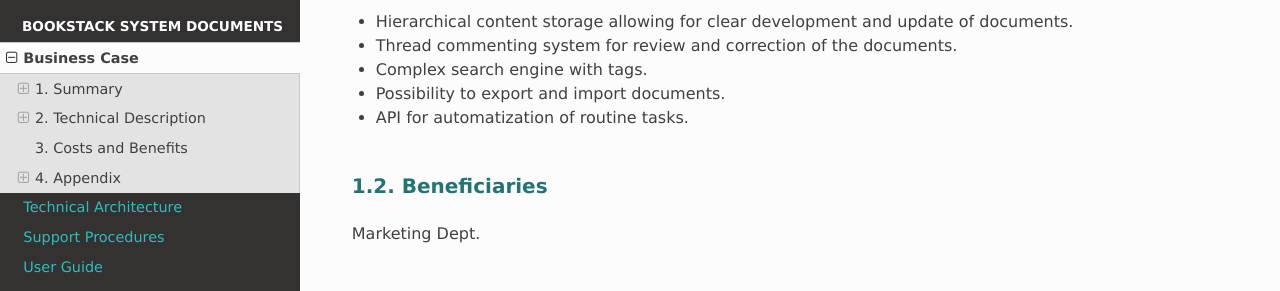
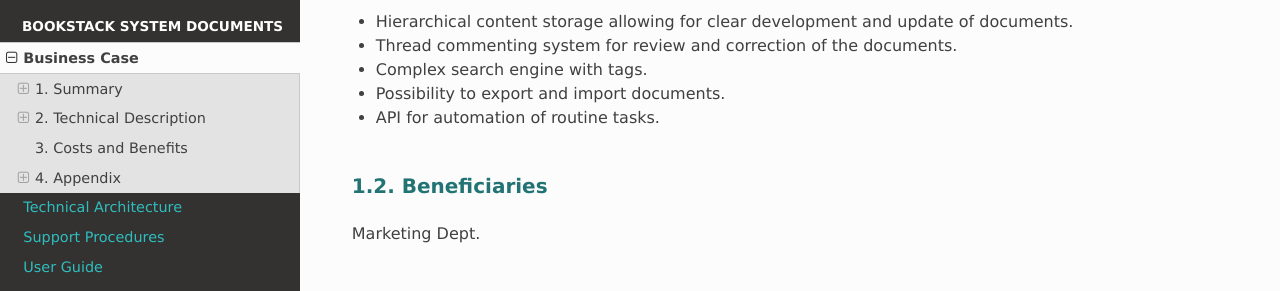
Before and after one commit to AndrewDOrlov/andrewdorlov.github.io, an MkDocs documentation site: the page built from docs/BookStackBC.md, in a window 1280 px wide and 900 px high, scrolled down 547 px. Shown: the part 152-443 px from the top of the window. Built offline with MkDocs 1.6.1, drawn with Linux system fonts in a browser that asks for light colours; nearby versions of some CDN libraries.

Commit message:
minor fix

```diff
--- a/docs/BookStackBC.md
+++ b/docs/BookStackBC.md
@@ -22,7 +22,7 @@ Requested and supported features:
 * Thread commenting system for review and correction of the documents.
 * Complex search engine with tags.
 * Possibility to export and import documents.
-* API for automatization of routine tasks.
+* API for automation of routine tasks.
 
 ### 1.2. Beneficiaries
 
```
